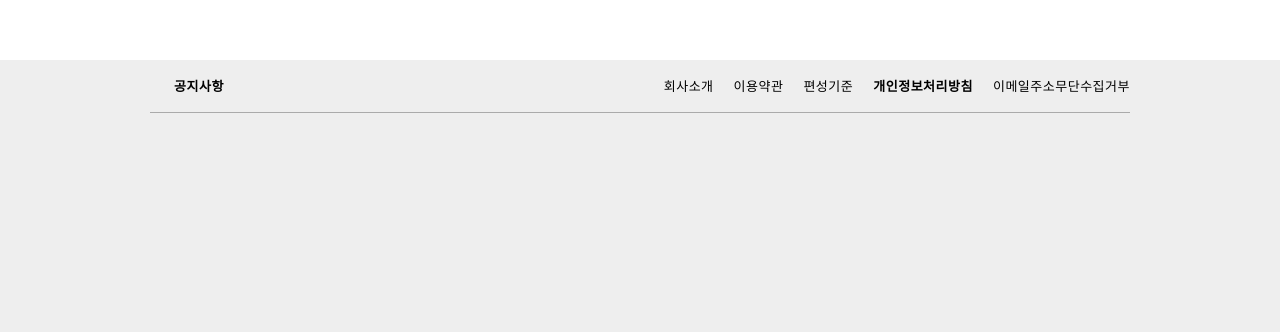
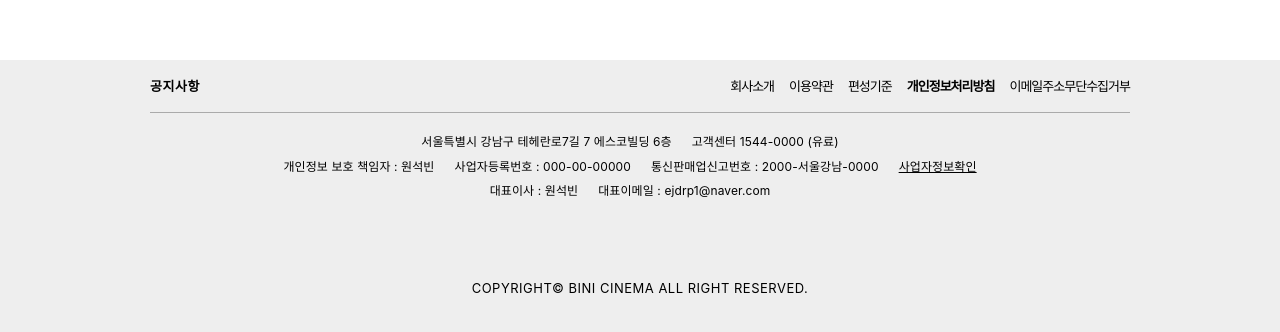
Before and after one commit to toy-prj/bini, a React (Create React App) app in the folder movie/: page / in a window 1280 px wide. Shown: the part 2440-2772 px from the top of the page. Built offline with nearby package versions, Linux system fonts and the light colour scheme.

Commit message:
230814 - footer 완성

```diff
--- a/movie/src/js/footer/MovieFooter.js
+++ b/movie/src/js/footer/MovieFooter.js
@@ -1,5 +1,6 @@
 import React from "react";
 import MovieFooterMenuList from "./MovieFooterMenuList";
+import MovieFooterMainInfo from "./MovieFooterMainInfo";
 
 import '../../scss/footer/MovieFooter.scss';
 
@@ -10,14 +11,22 @@ const MovieFooter = () => {
             <div className="movie-footer-wrapper">
                 <div className="movie-footer-box">
 
-                    <div className="movie-footer-top">
-                        <div className="movie-footer-top-menu">
+                    <div className="movie-footer-header">
+                        <div className="movie-footer-header-menu">
                             <MovieFooterMenuList />
                         </div>
                     </div>
 
+                    <div className="movie-footer-main">
+                        <div className="movie-footer-main-text-box">
+                            <MovieFooterMainInfo />
+                        </div>
+                    </div>
+
                     <div className="movie-footer-bottom">
-
+                        <div className="movie-footer-bottom-text-box">
+                            <p className="movie-footer-bottom-text">COPYRIGHT© BINI CINEMA ALL RIGHT RESERVED.</p>
+                        </div>
                     </div>
 
 
--- /dev/null
+++ b/movie/src/js/footer/MovieFooterMainInfo.js
@@ -0,0 +1,45 @@
+import React from "react";
+
+import '../../scss/footer/MovieFooterMainInfo.scss';
+
+const MovieFooterMainInfo = () => {
+
+    return(
+        <>
+            <div className="movie-footer-main-info-wrapper">
+                <div className="movie-footer-main-info-box">
+
+                    <div className="movie-footer-main-first-info-box">
+                        <div className="movie-footer-main-first-info">
+                            <p className="movie-footer-main-info-text">
+                                서울특별시 강남구 테헤란로7길 7 에스코빌딩 6층
+                            </p>
+                            <p className="movie-footer-main-info-text">고객센터 1544-0000 (유료)</p>
+                        </div>
+                    </div>
+
+                    <div className="movie-footer-main-second-info-box">
+                        <div className="movie-footer-main-second-info">
+                            <p className="movie-footer-main-info-text">개인정보 보호 책임자 : 원석빈</p>
+                            <p className="movie-footer-main-info-text">사업자등록번호 : 000-00-00000</p>
+                            <p className="movie-footer-main-info-text">
+                                통신판매업신고번호 : 2000-서울강남-0000
+                                <p className="movie-footer-main-inr-info-text">사업자정보확인</p>
+                            </p>
+                        </div>
+                    </div>
+
+                    <div className="movie-footer-main-third-info-box">
+                        <div className="movie-footer-main-third-info">
+                            <p className="movie-footer-main-info-text">대표이사 : 원석빈</p>
+                            <p className="movie-footer-main-info-text">대표이메일 : ejdrp1@naver.com</p>
+                        </div>
+                    </div>
+
+                </div>
+            </div>
+        </>
+    );
+}
+
+export default MovieFooterMainInfo;
--- a/movie/src/js/main/special/MovieMainSpecialCinemaMain.js
+++ b/movie/src/js/main/special/MovieMainSpecialCinemaMain.js
@@ -8,7 +8,7 @@ import '../../../scss/main/special/MovieMainSpecialCinemaMain.scss';
 
 const MovieMainSpecialCinemaMain = () => {
 
-    const [isSuiteHoveredList, setIsSuiteHoveredList] = useState(false);
+    const [isSuiteHoveredList, setIsSuiteHoveredList] = useState(true);
     const [isLivingRoomHoveredList, setIsLivingRoomHoveredList] = useState(false);
     const [is4DXHoveredList, setIs4DXHoveredList] = useState(false);
     const [isChefHoveredList, setIsChefHoveredList] = useState(false);
@@ -16,33 +16,33 @@ const MovieMainSpecialCinemaMain = () => {
     // Suite
     const isSuiteMouseEnter = () => {
         setIsSuiteHoveredList(true);
-    }
-
-    const isSuiteMouseLeave = () => {
-        setIsSuiteHoveredList(false);
+        setIsLivingRoomHoveredList(false);
+        setIs4DXHoveredList(false);
+        setIsChefHoveredList(false);
     }
 
     // LivingRoom
     const isLivingRoomMouseEnter = () => {
         setIsLivingRoomHoveredList(true);
-    }
-
-    const isLivingRoomMouseLeave = () => {
-        setIsLivingRoomHoveredList(false);
+        setIsSuiteHoveredList(false);
+        setIs4DXHoveredList(false);
+        setIsChefHoveredList(false);
     }
 
     // 4DX
     const is4DXMouseEnter = () => {
         setIs4DXHoveredList(true);
-    }
-
-    const is4DXMouseLeave = () => {
-        setIs4DXHoveredList(false);
+        setIsSuiteHoveredList(false);
+        setIsLivingRoomHoveredList(false);
+        setIsChefHoveredList(false);
     }
 
     // Chef
     const isChefMouseEnter = () => {
         setIsChefHoveredList(true);
+        setIsSuiteHoveredList(false);
+        setIsLivingRoomHoveredList(false);
+        setIs4DXHoveredList(false);
     }
 
     const isChefMouseLeave = () => {
@@ -73,7 +73,6 @@ const MovieMainSpecialCinemaMain = () => {
                             <div
                                 className="movie-main-special-cinema-main-select-menu-list"
                                 onMouseEnter={ isSuiteMouseEnter }
-                                onMouseLeave={ isSuiteMouseLeave }
                             >
                                 <div className="movie-main-special-cinema-main-select-menu-list-text-box">
                                     <p className="movie-main-special-cinema-main-select-menu-list-text">SUITE CINEMA</p>
@@ -85,7 +84,7 @@ const MovieMainSpecialCinemaMain = () => {
                             <div
                                 className="movie-main-special-cinema-main-select-menu-list"
                                 onMouseEnter={ isLivingRoomMouseEnter }
-                                onMouseLeave={ isLivingRoomMouseLeave }
+                                // onMouseLeave={ isLivingRoomMouseLeave }
                                 >
                                 <div className="movie-main-special-cinema-main-select-menu-list-text-box">
                                     <p className="movie-main-special-cinema-main-select-menu-list-text">CINE & LIVINGROOM</p>
@@ -97,7 +96,7 @@ const MovieMainSpecialCinemaMain = () => {
                             <div
                                 className="movie-main-special-cinema-main-select-menu-list"
                                 onMouseEnter={ is4DXMouseEnter }
-                                onMouseLeave={ is4DXMouseLeave }
+                                // onMouseLeave={ is4DXMouseLeave }
                                 >
                                 <div className="movie-main-special-cinema-main-select-menu-list-text-box">
                                     <p className="movie-main-special-cinema-main-select-menu-list-text">4DX</p>
@@ -109,7 +108,7 @@ const MovieMainSpecialCinemaMain = () => {
                             <div
                                 className="movie-main-special-cinema-main-select-menu-list"
                                 onMouseEnter={ isChefMouseEnter }
-                                onMouseLeave={ isChefMouseLeave }
+                                // onMouseLeave={ isChefMouseLeave }
                             >
                                 <div className="movie-main-special-cinema-main-select-menu-list-text-box">
                                     <p className="movie-main-special-cinema-main-select-menu-list-text">CINE de CHEF</p>
--- a/movie/src/scss/footer/MovieFooter.scss
+++ b/movie/src/scss/footer/MovieFooter.scss
@@ -12,7 +12,47 @@
     height: 350px;
 
     .movie-footer-box {
-        width: 100%;
+        width: 980px;
         height: 100%;
+        margin: 0 auto;
+
+        .movie-footer-header {
+            width: 100%;
+            height: 20%;
+
+            .movie-footer-header-menu {
+                width: 100%;
+                height: 100%;
+            }
+        }
+
+        .movie-footer-main {
+            width: 100%;
+            height: 20%;
+
+            .movie-footer-main-text-box {
+                width: 100%;
+                height: 100%;
+            }
+        }
+
+        .movie-footer-bottom {
+            width: 100%;
+            height: 50%;
+
+            .movie-footer-bottom-text-box {
+                width: 100%;
+                height: 100%;
+                @include disflex();
+
+                .movie-footer-bottom-text {
+                    width: 100%;
+                    height: 100%;
+                    font-size: 13px;
+                    @include disflex();
+                }
+            }
+        }
+
     }
 }
--- /dev/null
+++ b/movie/src/scss/footer/MovieFooterMainInfo.scss
@@ -0,0 +1,78 @@
+@import url('../common.scss');
+
+@mixin disflex {
+    display: flex;
+    justify-content: center;
+    align-items: center;
+}
+
+.movie-footer-main-info-wrapper {
+    width: 100%;
+    height: 100%;
+
+    .movie-footer-main-info-box {
+        width: 100%;
+        height: 100%;
+
+        .movie-footer-main-first-info-box {
+            width: 100%;
+            height: 30%;
+
+            .movie-footer-main-first-info {
+                width: 100%;
+                height: 100%;
+                @include disflex();
+
+                .movie-footer-main-info-text {
+                    margin-right: 20px;
+                    font-size: 12px;
+                    letter-spacing: 0.1px;
+                    @include disflex();
+                }
+            }
+        }
+
+        .movie-footer-main-second-info-box {
+            width: 100%;
+            height: 40%;
+
+            .movie-footer-main-second-info {
+                width: 100%;
+                height: 100%;
+                @include disflex();
+
+                .movie-footer-main-info-text {
+                    margin-right: 20px;
+                    font-size: 12px;
+                    letter-spacing: 0.1px;
+                    @include disflex();
+
+                    .movie-footer-main-inr-info-text {
+                        margin-left: 20px;
+                        text-decoration: underline;
+                        letter-spacing: 0.1px;
+                        cursor: pointer;
+                    }
+                }
+            }
+        }
+
+        .movie-footer-main-third-info-box {
+            width: 100%;
+            height: 30%;
+
+            .movie-footer-main-third-info {
+                width: 100%;
+                height: 100%;
+                @include disflex();
+
+                .movie-footer-main-info-text {
+                    margin-right: 20px;
+                    font-size: 12px;
+                    letter-spacing: 0.1px;
+                    @include disflex();
+                }
+            }
+        }
+    }
+}
--- a/movie/src/scss/footer/MovieFooterMenuList.scss
+++ b/movie/src/scss/footer/MovieFooterMenuList.scss
@@ -20,7 +20,9 @@
         .movie-footer-menu-notice-box {
             width: 10%;
             height: 100%;
-            @include disflex();
+            display: flex;
+            justify-content: left;
+            align-items: center;
 
             .movie-footer-menu-list-text {
                 width: fit-content;
@@ -50,8 +52,9 @@
                 .movie-footer-menu-list-text {
                     width: fit-content;
                     height: 50%;
-                    margin-left: 20px;
+                    margin-left: 15px;
                     font-size: 13px;
+                    letter-spacing: -1px;
                     cursor: pointer;
                     @include disflex();
                 }
```
